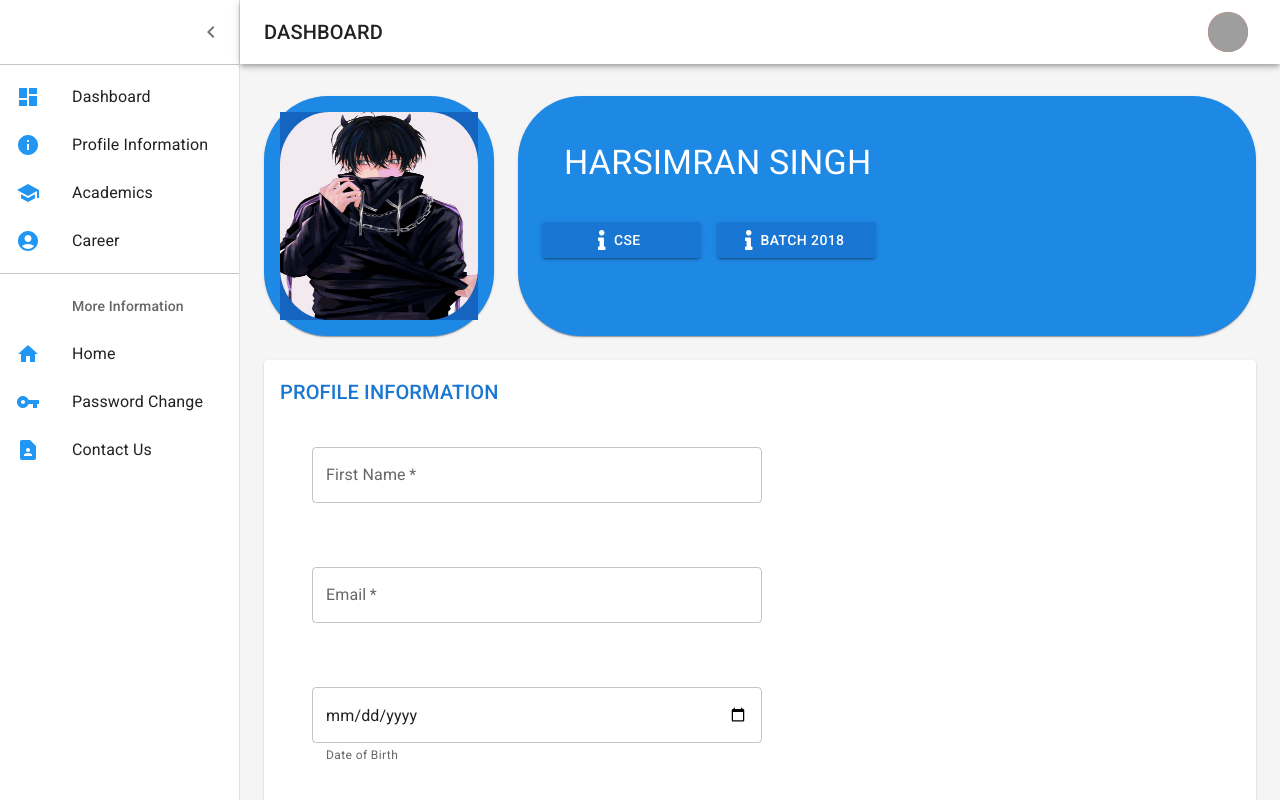
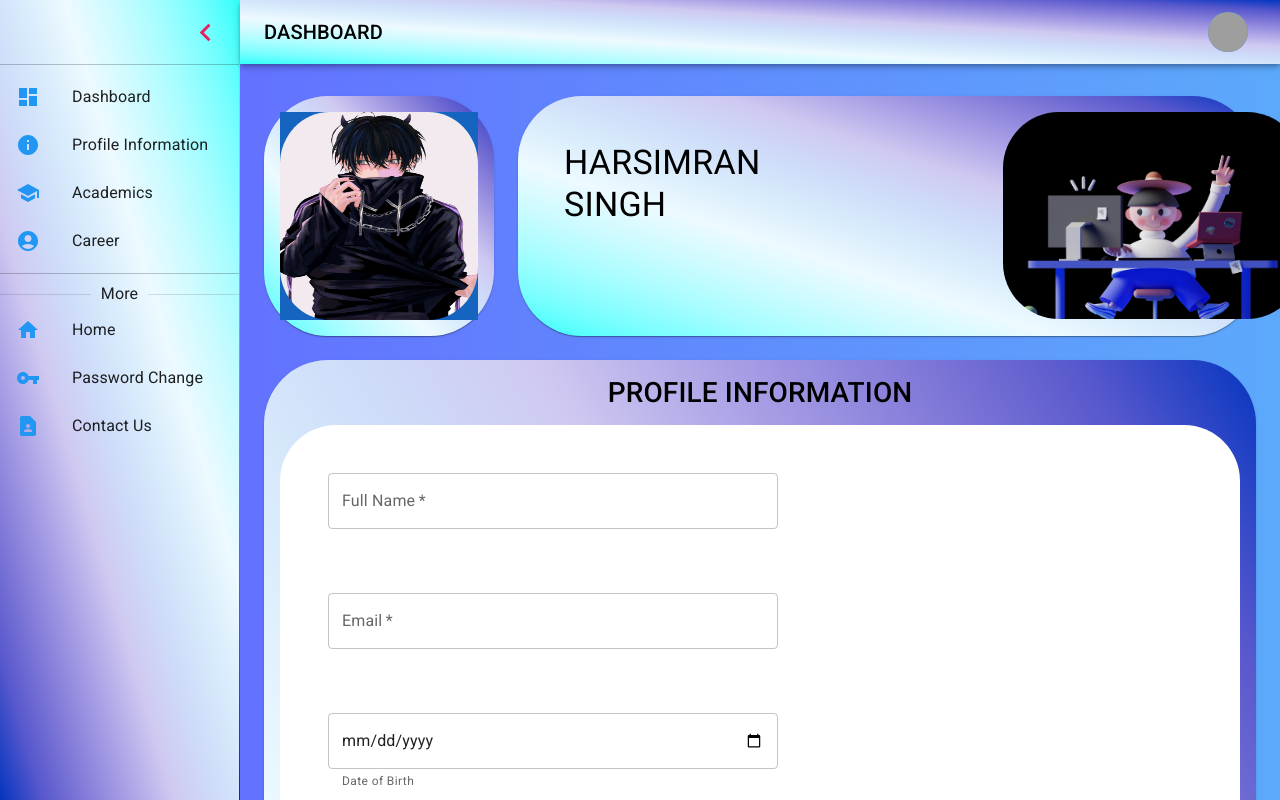
Before and after one commit to ruchika216/React-Form-With-Validation, a React (Create React App) app: page /dashboard in a window 1280 px wide. Built offline with nearby package versions, Linux system fonts and the light colour scheme; no server answers; grey boxes are pictures that could not be loaded.

Commit message:
updated design

```diff
--- a/src/App.css
+++ b/src/App.css
@@ -6,7 +6,7 @@ body {
   padding: 0;
   box-sizing: border-box;
   background-color: #fde7f9;
-  background-image: linear-gradient(315deg, #fde7f9 0%, #aacaef 74%);
+  background-image: linear-gradient(to right top, #ffffff, #ffffff, #ffffff, #ffffff, #ffffff, #fbfdff, #f5fbff, #edfaff, #cdfbff, #a7fdff, #78feff, #34fffa);
 
 }
 
--- a/src/App.js
+++ b/src/App.js
@@ -1,5 +1,5 @@
 import React from 'react';
-import { BrowserRouter as Router, Route, Routes, Switch } from "react-router-dom";
+import { BrowserRouter as Router, Route, Switch } from "react-router-dom";
 import './App.css';
 
 import About from './pages/About/About';
--- a/src/components/Dashboard/Dashboard.js
+++ b/src/components/Dashboard/Dashboard.js
@@ -16,19 +16,20 @@ import Paper from '@mui/material/Paper';
 import Link from '@mui/material/Link';
 import MenuIcon from '@mui/icons-material/Menu';
 import ChevronLeftIcon from '@mui/icons-material/ChevronLeft';
-import NotificationsIcon from '@mui/icons-material/Notifications';
 import { mainListItems, secondaryListItems } from './listItems';
 import ProfilePhoto from './ProfilePhoto';
 import ProfileInfo from './ProfileInfo';
 import ProfileSetup from './ProfileSetup';
 import Avatar from '@mui/material/Avatar';
-import { deepOrange } from '@mui/material/colors';
+import { blue } from '@mui/material/colors';
+import { pink } from '@mui/material/colors';
+
 
 function Copyright(props) {
   return (
     <Typography variant="body2" color="text.secondary" align="center" {...props}>
       {'Copyright © '}
-      <Link color="inherit" href="https://mui.com/">
+      <Link color="inherit" href="http://sliet.ac.in/">
         Your Website
       </Link>{' '}
       {new Date().getFullYear()}
@@ -63,6 +64,8 @@ const Drawer = styled(MuiDrawer, { shouldForwardProp: (prop) => prop !== 'open'
       position: 'relative',
       whiteSpace: 'nowrap',
       width: drawerWidth,
+      backgroundImage: 'linear-gradient(to right top, #0435bf, #5858cd, #847cd9, #aaa2e6, #cfc9f1, #cedcf9, #d9ecfc, #edfaff, #cdfbff, #a7fdff, #78feff, #34fffa)',
+      // backgroundImage: 'linear-gradient(to right top, #34fffa, #78feff, #a7fdff, #cdfbff, #edfaff, #d9ecfc, #cedcf9, #cfc9f1, #aaa2e6, #847cd9, #5858cd, #0435bf)',
       transition: theme.transitions.create('width', {
         easing: theme.transitions.easing.sharp,
         duration: theme.transitions.duration.enteringScreen,
@@ -83,7 +86,7 @@ const Drawer = styled(MuiDrawer, { shouldForwardProp: (prop) => prop !== 'open'
   }),
 );
 
-const mdTheme = createTheme();
+const mdTheme = createTheme()
 
 function DashboardContent() {
   const [open, setOpen] = React.useState(true);
@@ -93,9 +96,18 @@ function DashboardContent() {
 
   return (
     <ThemeProvider theme={mdTheme}>
-      <Box sx={{ display: 'flex' }}>
+      <Box sx={{
+        display: 'flex',
+        // backgroundImage: 'linear-gradient(to right top, #ffffff, #ffffff, #ffffff, #ffffff, #ffffff, #fbfdff, #f5fbff, #edfaff, #cdfbff, #a7fdff, #78feff, #34fffa)',
+        }}>
         <CssBaseline />
-        <AppBar position="absolute" open={open} color= 'inherit'>
+        <AppBar
+        position="absolute"
+        open={open}
+        style={{backgroundColor: 'white',
+        // backgroundImage: 'linear-gradient(to right, #6372ff 0%, #5ca9fb 100%)',
+        backgroundImage: 'linear-gradient(to right top, #34fffa, #78feff, #a7fdff, #cdfbff, #edfaff, #d9ecfc, #cedcf9, #cfc9f1, #aaa2e6, #847cd9, #5858cd, #0435bf)'
+      }}>
           <Toolbar
             sx={{
               pr: '24px', // keep right padding when drawer closed
@@ -111,12 +123,20 @@ function DashboardContent() {
                 ...(open && { display: 'none' }),
               }}
             >
-              <MenuIcon />
+              <MenuIcon
+              sx={{ color: pink[500],
+              '&:hover':{
+                color: "#000",
+                opacity:[0.9],
+              },
+              }}
+
+              />
             </IconButton>
             <Typography
               component="h1"
               variant="h6"
-              color="inherit"
+              color="#000"
               noWrap
               sx={{ flexGrow: 1 }}
             >
@@ -125,7 +145,7 @@ function DashboardContent() {
             <IconButton color="inherit">
               <Badge color="secondary">
               <Avatar
-                  sx={{ bgcolor: deepOrange[500] }}
+                  sx={{ bgcolor: blue[500] }}
                   alt="Remy Sharp"
                   src="/broken-image.jpg"
               >
@@ -135,7 +155,12 @@ function DashboardContent() {
             </IconButton>
           </Toolbar>
         </AppBar>
-        <Drawer variant="permanent" open={open}>
+
+        {/* DRAWER */}
+        <Drawer
+        variant="permanent"
+        open={open}
+        >
           <Toolbar
             sx={{
               display: 'flex',
@@ -145,7 +170,7 @@ function DashboardContent() {
             }}
           >
             <IconButton onClick={toggleDrawer}>
-              <ChevronLeftIcon />
+              <ChevronLeftIcon fontSize="large" sx={{ color: pink[500] }} />
             </IconButton>
           </Toolbar>
           <Divider />
@@ -153,13 +178,16 @@ function DashboardContent() {
           <Divider />
           <List>{secondaryListItems}</List>
         </Drawer>
+
         <Box
           component="main"
           sx={{
-            backgroundColor: (theme) =>
-              theme.palette.mode === 'light'
-                ? theme.palette.grey[100]
-                : theme.palette.grey[900],
+            // backgroundColor: (theme) =>
+            //   theme.palette.mode === 'light'
+            //     ? theme.palette.grey[100]
+            //     : theme.palette.grey[900],
+            backgroundImage: 'linear-gradient(to right, #6372ff 0%, #5ca9fb 100%)',
+            // backgroundImage: 'linear-gradient(to right top, #34fffa, #78feff, #a7fdff, #cdfbff, #edfaff, #edfaff, #edfaff, #edfaff, #cdfbff, #a7fdff, #78feff, #34fffa)',
             flexGrow: 1,
             height: '100vh',
             overflow: 'auto',
@@ -177,7 +205,8 @@ function DashboardContent() {
                     flexDirection: 'column',
                     height: 240,
                     borderRadius: 16,
-                    background: 'rgb(30, 136, 229)',
+                    backgroundImage: 'linear-gradient(to right top, #34fffa, #78feff, #a7fdff, #cdfbff, #edfaff, #d9ecfc, #cedcf9, #cfc9f1, #aaa2e6, #847cd9, #5858cd, #0435bf)',
+                    // background: 'rgb(30, 136, 229)',
                     opacity: '1.2',
                   }}
                 >
@@ -194,7 +223,8 @@ function DashboardContent() {
                     height: 240,
                     borderRadius: 16,
                     borderColor:'rgba(144, 202, 249, 0.46)',
-                    backgroundColor: 'rgb(30, 136, 229)',
+                    // backgroundColor: 'rgb(30, 136, 229)',
+                    backgroundImage: 'linear-gradient(to right top, #34fffa, #78feff, #a7fdff, #cdfbff, #edfaff, #d9ecfc, #cedcf9, #cfc9f1, #aaa2e6, #847cd9, #5858cd, #0435bf)',
                     color: 'rgb(255, 255, 255)',
                   }}
                 >
@@ -203,7 +233,17 @@ function DashboardContent() {
               </Grid>
               {/* Profile Setup Info */}
               <Grid item xs={12}>
-                <Paper sx={{ p: 2, display: 'flex', flexDirection: 'column' }}>
+                <Paper
+                sx={{
+                  p: 2,
+                  display: 'flex',
+                  flexDirection: 'column',
+                  borderRadius: 16,
+                  borderColor:'rgba(144, 202, 249, 0.46)',
+                  // backgroundColor: '#2196f3',
+                  backgroundImage: 'linear-gradient(to right top, #34fffa, #78feff, #a7fdff, #cdfbff, #edfaff, #d9ecfc, #cedcf9, #cfc9f1, #aaa2e6, #847cd9, #5858cd, #0435bf)',
+                  color: 'rgb(255, 255, 255)',
+                  }}>
                   <ProfileSetup />
                 </Paper>
               </Grid>
--- a/src/components/Dashboard/Forms.js
+++ b/src/components/Dashboard/Forms.js
@@ -2,39 +2,23 @@ import React, { useEffect, useState } from "react";
 import { useRef } from "react";
 import Snackbar from "@mui/material/Snackbar";
 import Box from "@mui/material/Box";
-import MenuItem from "@mui/material/MenuItem";
 import TextField from "@mui/material/TextField";
 import LinkedInIcon from "@mui/icons-material/LinkedIn";
 import InstagramIcon from "@mui/icons-material/Instagram";
 import FacebookIcon from "@mui/icons-material/Facebook";
 import InputAdornment from "@mui/material/InputAdornment";
-import AccountCircle from "@mui/icons-material/AccountCircle";
 import Button from "@mui/material/Button";
 import Divider from "@mui/material/Divider";
-import { Typography } from "@mui/material";
 import Alert from "@mui/material/Alert";
-import userEvent from "@testing-library/user-event";
-import { tr } from "date-fns/locale";
+import { blue } from '@mui/material/colors';
+import Chip from '@mui/material/Chip';
 
-const categories = [
-  {
-    value: "Linkdin",
-    label: <LinkedInIcon />,
-  },
-  {
-    value: "Instagram",
-    label: <InstagramIcon />,
-  },
-  {
-    value: "Facebook",
-    label: <FacebookIcon />,
-  },
-];
 
 export default function MultilineTextFields() {
-  const [infos, setInfos] = useState([]);
+  // const [infos, setInfos] = useState([]);
   useEffect(() => {
-    const API = "http://835f-203-192-214-22.ngrok.io/api/profile-update";
+
+    const API = "http://04fa-203-192-214-22.ngrok.io/api/profile-update";
     fetch(API, {
       method:'POST',
       headers: {
@@ -48,7 +32,7 @@ export default function MultilineTextFields() {
   }, []);
 
   const updateProfile=()=>{
-    const API = "http://835f-203-192-214-22.ngrok.io/api/profile-update";
+    const API = "http://04fa-203-192-214-22.ngrok.io/api/profile-update";
     return fetch(API,{
       method:'POST',
       headers: {
@@ -78,22 +62,22 @@ export default function MultilineTextFields() {
   }
 
 
-  const [value, setValue] = React.useState("Controlled");
+  // const [value, setValue] = React.useState("Controlled");
   const [isErr, setIsErr] = React.useState(false);
-  const [category, setCategory] = React.useState("EUR");
+  // const [category, setCategory] = React.useState("EUR");
   const [err, setErr] = React.useState("");
 
   const phoneNumber = useRef(null);
   const email = useRef(null);
 
   const handleChange = (event) => {
-    if ((event.target.id == "firstName")) {
+    if ((event.target.id === "firstName")) {
       setUser({ ...user, name: event.target.value});
       console.log(event.target.value)
-    }else if(event.target.id=='dob'){
+    }else if(event.target.id ==='dob'){
       setUser({ ...user, dob: event.target.value});
     }
-    else if((event.target.id)=='address'){
+    else if((event.target.id) ==='address'){
       console.log(event.target.value)
       setUser({ ...user, address: event.target.value});
     }
@@ -179,8 +163,7 @@ export default function MultilineTextFields() {
       <div>
         <TextField
           id="firstName"
-          label="First Name"
-
+          label="Full Name"
           value={user.name}
           required
           maxRows={2}
@@ -211,7 +194,7 @@ export default function MultilineTextFields() {
           helperText={isErr ? "Invalid Phone Number" : "Phone Number"}
           type="text"
           inputRef={phoneNumber}
-          required
+
 
           // value= {mobileNumber}
         />
@@ -236,9 +219,6 @@ export default function MultilineTextFields() {
           maxRows={2}
           onChange={handleChange}
         />
-
-
-
         <TextField
           id="profile_image"
           helperText="Profile Image"
@@ -247,17 +227,16 @@ export default function MultilineTextFields() {
           InputProps={{ inputProps: { accept: "image/*" } }}
           onChange={(e) => imageUpload(e)}
         />
-        <Divider />
-        <Typography component="p" variant="subheading" padding="30px">
-          Socials
-        </Typography>
+        <Divider>
+        <Chip label="SOCIAL MEDIA" />
+      </Divider>
         <TextField
           id="outlined-multiline-static"
           label="Insta"
           InputProps={{
             startAdornment: (
               <InputAdornment position="start">
-                <InstagramIcon />
+                <InstagramIcon  sx={{ color: blue[500] }}/>
               </InputAdornment>
             ),
           }}
@@ -269,7 +248,7 @@ export default function MultilineTextFields() {
           InputProps={{
             startAdornment: (
               <InputAdornment position="start">
-                <LinkedInIcon />
+                <LinkedInIcon sx={{ color: blue[500] }}/>
               </InputAdornment>
             ),
           }}
@@ -281,13 +260,15 @@ export default function MultilineTextFields() {
           InputProps={{
             startAdornment: (
               <InputAdornment position="start">
-                <FacebookIcon />
+                <FacebookIcon sx={{ color: blue[500] }}/>
               </InputAdornment>
             ),
           }}
           onChange={handleChange}
         />
-        <Divider />
+        <Divider>
+        <Chip label="REVIEW" />
+      </Divider>
         <TextField
           id="outlined-multiline-static"
           label="Comment"
@@ -301,67 +282,17 @@ export default function MultilineTextFields() {
           {err}
         </Alert>
       </Snackbar>
-      <Button variant="contained" value="submit" onClick={submitted}>
+
+      <Button
+        variant="contained"
+        value="submit"
+        size="large"
+        onClick={submitted}
+        style={{marginLeft: '31px'}}
+        >
         Submit
       </Button>
-      {/*
-      <div>
-      <TextField
-        id="input-with-icon-textfield"
-        label="TextField"
-        InputProps={{
-          startAdornment: (
-            <InputAdornment position="start">
-              <AccountCircle />
-            </InputAdornment>
-          ),
-        }}
-        variant="standard"
-      />
 
-
-      </div>
-
-      <div>
-      <TextField
-      label="Social Media"
-      color="secondary"
-      focused
-      InputProps={{
-        startAdornment: (
-          <InputAdornment position="start">
-            <LinkedInIcon />
-          </InputAdornment>
-        ),
-      }}
-
-      />
-      </div>
- */}
-      {/*
-      <Box
-      sx={{
-        width: 500,
-        maxWidth: '100%',
-      }}
-    >
-      <TextField
-      id="fullWidth"
-      label="Social Media"
-      color="secondary"
-      focused
-      InputProps={{
-        startAdornment: (
-          <InputAdornment position="start">
-            <LinkedInIcon />
-          </InputAdornment>
-        ),
-      }}
-
-      />
-    </Box>
-
-      */}
     </Box>
   );
 }
--- a/src/components/Dashboard/ProfileInfo.js
+++ b/src/components/Dashboard/ProfileInfo.js
@@ -1,58 +1,94 @@
 import * as React from 'react';
-import Link from '@mui/material/Link';
+import { styled } from '@mui/material/styles';
+import Box from '@mui/material/Box';
+import Grid from '@mui/material/Grid';
+import ButtonBase from '@mui/material/ButtonBase';
 import Typography from '@mui/material/Typography';
-import Title from './Title';
-import Box from '@mui/material/Box';
-import { FontAwesomeIcon } from '@fortawesome/react-fontawesome';
-import Button from '@mui/material/Button';
-import { faInfo } from '@fortawesome/free-solid-svg-icons/faInfo';
+import profile from '../../assets/profile2.jpeg';
 
-function preventDefault(event) {
-  event.preventDefault();
+// const Item = styled(Paper)(({ theme }) => ({
+//   ...theme.typography.body2,
+//   padding: theme.spacing(1),
+//   textAlign: 'center',
+//   color: theme.palette.text.secondary,
+// }));
+
+const Img = styled('img')({
+  margin: 'auto',
+  display: 'block',
+  maxWidth: '100%',
+  maxHeight: '100%',
+});
+
+export default function ColumnsGrid() {
+  return (
+    <Box sx={{ flexGrow: 1 }}>
+      <Grid container spacing={2} columns={16}>
+        <Grid item xs={8}>
+          <Typography component="p" variant="h4" padding="30px" color="#000">
+              HARSIMRAN SINGH
+          </Typography>
+        </Grid>
+        <Grid item xs={8}>
+        <ButtonBase sx={{ width: 515, height: 207 }}>
+            <Img
+            alt="complex"
+            src={profile}
+            sx={{ width: 300, height: 250, borderRadius: 14,}}
+            />
+          </ButtonBase>
+        </Grid>
+      </Grid>
+    </Box>
+  );
 }
 
-export default function ProfileInfo() {
-  return (
-    <React.Fragment>
-      <Box>
-
-      <Typography component="p" variant="h4" padding="30px">
-        HARSIMRAN SINGH
-      </Typography>
-      <Typography component="p" variant="h4">
-
-      </Typography>
-      {/* <Typography color="text.primary" sx={{ flex: 1 }}>
-        on 15 March, 2019
-      </Typography> */}
-      <Box
-
-      sx={{
-        '& > :not(style)': { m: 1, width: '20ch' },
-
-      }}>
-      <Button
-      variant="contained"
-      startIcon={<FontAwesomeIcon
-      icon={faInfo} />}
-
-      >
-        CSE
-      </Button>
-      <Button variant="contained" startIcon={<FontAwesomeIcon icon={faInfo} />}>
-        Batch 2018
-      </Button>
 
 
-      </Box>
-      {/* <div>
-        <Link color="primary" href="#" onClick={preventDefault}>
-          View balance
-        </Link>
-      </div> */}
 
-    </Box>
 
-    </React.Fragment>
-  );
-}
+
+// import * as React from 'react';
+// import Typography from '@mui/material/Typography';
+// import Box from '@mui/material/Box';
+// // import { FontAwesomeIcon } from '@fortawesome/react-fontawesome';
+// // import Button from '@mui/material/Button';
+// // import { faInfo } from '@fortawesome/free-solid-svg-icons/faInfo';
+// import profile from '../../assets/profile.jpg';
+
+// export default function ProfileInfo() {
+//   return (
+//     <React.Fragment>
+//       <Box>
+//         <Typography component="p" variant="h4" padding="30px">
+//            HARSIMRAN SINGH
+//         </Typography>
+//         <Typography component="p" variant="h4">
+
+//         </Typography>
+//       </Box>
+//       <Box>
+//         <img alt='profile' src={profile}/>
+//       </Box>
+//       {/* <Typography color="text.primary" sx={{ flex: 1 }}>
+//         on 15 March, 2019
+//       </Typography> */}
+//     {/* <Box
+//       sx={{
+//         '& > :not(style)': { m: 1, width: '20ch' },
+//       }}>
+//       <Button
+//       variant="contained"
+//       startIcon={<FontAwesomeIcon
+//       icon={faInfo} />}>
+//         CSE
+//       </Button>
+//       <Button variant="contained" startIcon={<FontAwesomeIcon icon={faInfo} />}>
+//         Batch 2018
+//       </Button>
+//     </Box> */}
+//       {/* </Box> */}
+
+//     </React.Fragment>
+//   );
+// }
--- a/src/components/Dashboard/ProfilePhoto.js
+++ b/src/components/Dashboard/ProfilePhoto.js
@@ -19,7 +19,7 @@ function ProfilePhoto() {
               <img style={{height: '100%', width: '100%', borderRadius: '25%'}}
                  src={`${img}?w=164&h=164&fit=crop&auto=format`}
                  srcSet={`${img}?w=164&h=164&fit=crop&auto=format&dpr=2 2x`}
-                 alt="Image"
+                 alt="profileImage"
                  loading="lazy"
               />
           </Box>
--- a/src/components/Dashboard/ProfileSetup.js
+++ b/src/components/Dashboard/ProfileSetup.js
@@ -1,17 +1,29 @@
 import * as React from 'react';
 import Title from './Title';
 import Forms from './Forms';
-
-
-
-
+import Box from '@mui/material/Box';
 
 
 export default function ProfileSetup() {
   return (
     <React.Fragment>
-      <Title>PROFILE INFORMATION</Title>
-      <Forms/>
+      <Title>
+         <h3 style={{color: '#000', textAlign: 'center'}}>
+         PROFILE INFORMATION
+         </h3>
+      </Title>
+      <Box
+       sx={{
+        p: 2,
+        display: 'flex',
+        flexDirection: 'column',
+        borderRadius: 14,
+        backgroundColor: '#fff',
+      }}
+      >
+          <Forms/>
+      </Box>
+
       {/* <Link color="primary" href="#" onClick={preventDefault} sx={{ mt: 3 }}>
 
       </Link> */}
--- a/src/components/Dashboard/listItems.js
+++ b/src/components/Dashboard/listItems.js
@@ -2,7 +2,6 @@ import * as React from 'react';
 import ListItem from '@mui/material/ListItem';
 import ListItemText from '@mui/material/ListItemText';
 import ListItemIcon from '@material-ui/core/ListItemIcon';
-import ListSubheader from '@mui/material/ListSubheader';
 import DashboardIcon from '@mui/icons-material/Dashboard';
 import ContactPageIcon from '@mui/icons-material/ContactPage';
 import InfoIcon from '@mui/icons-material/Info';
@@ -12,6 +11,7 @@ import HomeIcon from '@mui/icons-material/Home';
 import VpnKeyIcon from '@mui/icons-material/VpnKey';
 import { blue } from '@mui/material/colors';
 import '@fontsource/roboto/300.css';
+import { Divider } from '@mui/material';
 
 export const mainListItems = (
   <div>
@@ -45,7 +45,7 @@ export const mainListItems = (
 
 export const secondaryListItems = (
   <div>
-    <ListSubheader inset>More Information</ListSubheader>
+    <Divider>More</Divider>
     <ListItem button>
       <ListItemIcon>
         <HomeIcon sx={{ color: blue[500] }} />
--- a/src/index.js
+++ b/src/index.js
@@ -3,7 +3,6 @@ import ReactDOM from 'react-dom';
 import App from './App';
 import { BrowserRouter } from 'react-router-dom';
 import 'bootstrap/dist/css/bootstrap.min.css';
-import styled from 'styled-components'
 
 
 
```
Also changed, not shown: src/assets/profile2.jpeg (added).
